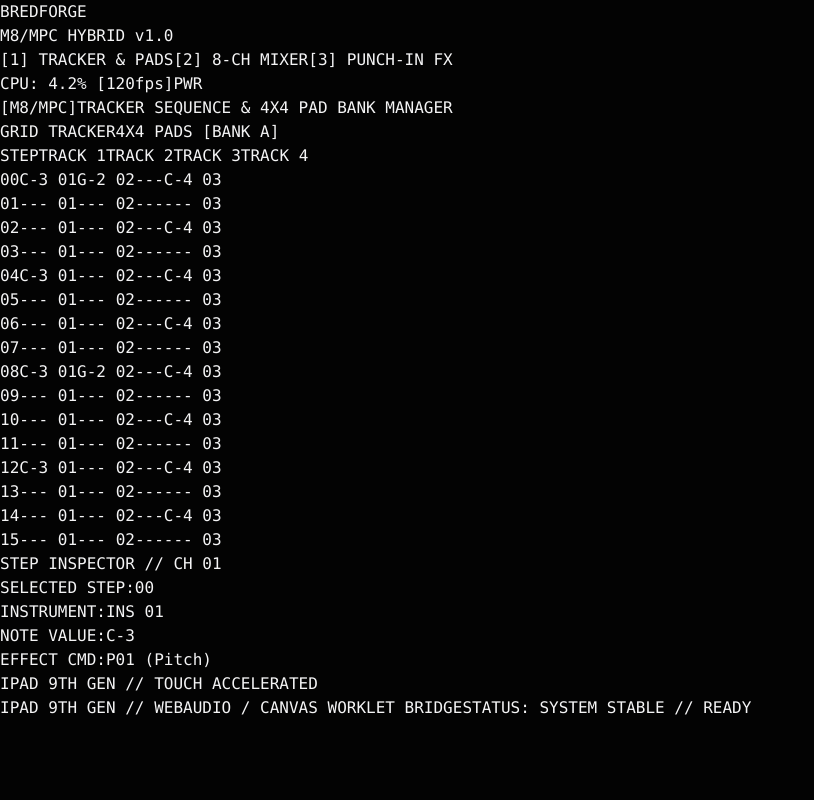
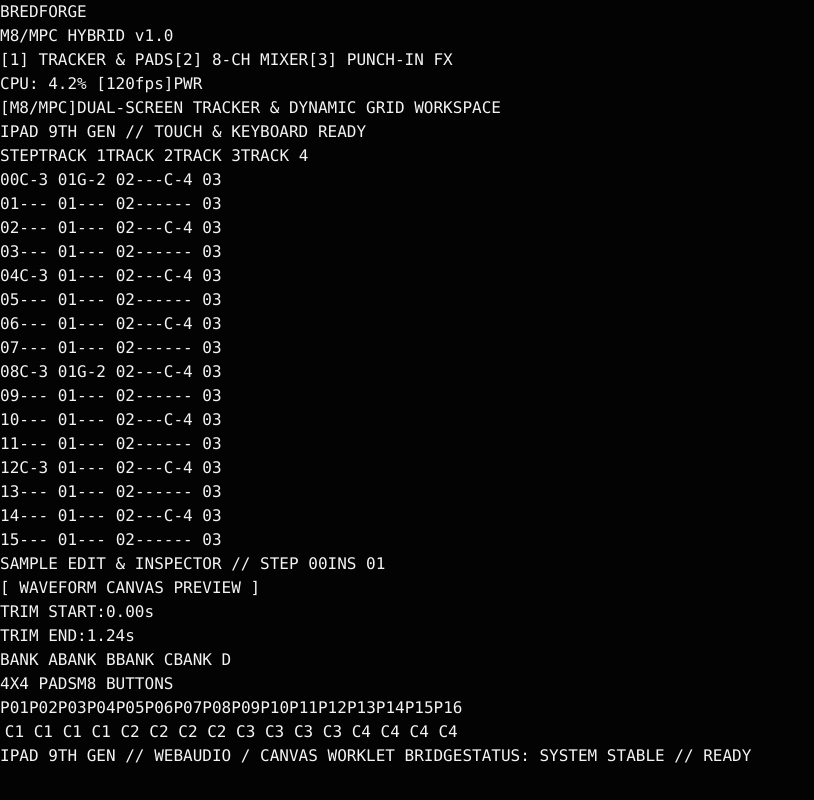
Before and after one commit to patromeo21/bredforge, a React (Vite) app: page / in a window 1280 px wide. Shown: the whole page, without its empty margins (0-814 px from the left). Built offline with nearby package versions, Linux system fonts and the light colour scheme.

Commit message:
REF: WS-02

```diff
--- a/src/components/tracker/DualScreenWorkspace.tsx
+++ b/src/components/tracker/DualScreenWorkspace.tsx
@@ -1,11 +1,11 @@
 // ============================================================================
-// BREDFORGE v1.0 — DUAL SCREEN TRACKER & 4X4 PAD WORKSPACE [REF: WORKSPACE-01]
+// BREDFORGE v1.0 — DUAL SCREEN TRACKER & 4X4 PAD / M8 GRID WORKSPACE [REF: WS-02]
 // ============================================================================
 
 import React, { useState } from 'react';
 
 export function DualScreenWorkspace() {
-  const [activeSubView, setActiveSubView] = useState<'tracker' | 'pads'>('tracker');
+  const [gridMode, setGridMode] = useState<'4x4' | 'm8'>('4x4');
   const [activeBank, setActiveBank] = useState<'A' | 'B' | 'C' | 'D'>('A');
   const [selectedStep, setSelectedStep] = useState<number>(0);
 
@@ -18,7 +18,7 @@ export function DualScreenWorkspace() {
     t4: { note: i % 2 === 0 ? 'C-4' : '---', ins: '03', cmd: 'F08' },
   }));
 
-  // 4x4 Pad definitions for Phase 14 PadBankManager
+  // 4x4 Pad definitions
   const pads = Array.from({ length: 16 }, (_, i) => ({
     id: i + 1,
     name: `PAD ${i + 1}`,
@@ -26,48 +26,38 @@ export function DualScreenWorkspace() {
     assignedIns: `INS 0${(i % 4) + 1}`,
   }));
 
+  // M8 Keypad mapping definition
+  const m8Keys = [
+    { label: 'UP', key: '▲', cmd: 'NAV_UP' },
+    { label: 'DOWN', key: '▼', cmd: 'NAV_DOWN' },
+    { label: 'LEFT', key: '◄', cmd: 'NAV_LEFT' },
+    { label: 'RIGHT', key: '►', cmd: 'NAV_RIGHT' },
+    { label: 'EDIT', key: 'E', cmd: 'EDIT_VAL' },
+    { label: 'OPTION', key: 'O', cmd: 'OPT_MENU' },
+    { label: 'SHIFT', key: 'S', cmd: 'MOD_SHIFT' },
+    { label: 'PLAY', key: 'P', cmd: 'SEQ_PLAY' },
+  ];
+
   return (
     <div className="absolute inset-0 flex flex-col bg-zinc-950 border border-zinc-800 rounded-lg p-3 font-mono select-none overflow-hidden">
-      {/* Sub-View Switcher Bar */}
+      {/* Top Header */}
       <div className="flex justify-between items-center pb-2 mb-3 border-b border-zinc-900 shrink-0">
         <div className="flex items-center gap-2">
           <span className="px-1.5 py-0.5 bg-amber-500/20 text-amber-400 text-[10px] rounded border border-amber-500/40">
             [M8/MPC]
           </span>
           <span className="font-bold tracking-wider text-xs text-zinc-200">
-            TRACKER SEQUENCE & 4X4 PAD BANK MANAGER
+            DUAL-SCREEN TRACKER & DYNAMIC GRID WORKSPACE
           </span>
         </div>
-
-        <div className="flex items-center gap-1 bg-zinc-900 p-0.5 rounded border border-zinc-800">
-          <button
-            onClick={() => setActiveSubView('tracker')}
-            className={`px-3 py-1 text-[10px] font-bold rounded cursor-pointer transition-all ${
-              activeSubView === 'tracker'
-                ? 'bg-amber-500 text-zinc-950 shadow'
-                : 'text-zinc-400 hover:text-zinc-200'
-            }`}
-          >
-            GRID TRACKER
-          </button>
-          <button
-            onClick={() => setActiveSubView('pads')}
-            className={`px-3 py-1 text-[10px] font-bold rounded cursor-pointer transition-all ${
-              activeSubView === 'pads'
-                ? 'bg-amber-500 text-zinc-950 shadow'
-                : 'text-zinc-400 hover:text-zinc-200'
-            }`}
-          >
-            4X4 PADS [BANK {activeBank}]
-          </button>
-        </div>
+        <span className="text-[10px] text-zinc-500">IPAD 9TH GEN // TOUCH & KEYBOARD READY</span>
       </div>
 
-      {/* Main Workspace Area */}
-      <div className="flex-1 relative min-h-0 flex gap-3 overflow-hidden">
-        {activeSubView === 'tracker' ? (
-          /* M8 Tracker Grid View */
-          <div className="flex-1 flex flex-col bg-zinc-900/40 border border-zinc-800 rounded-lg overflow-hidden">
+      {/* Main Dual Screen Container */}
+      <div className="flex-1 relative min-h-0 grid grid-cols-1 lg:grid-cols-12 gap-3 overflow-hidden">
+
+        {/* LEFT SCREEN: M8 GRID TRACKER (7 Cols) */}
+        <div className="lg:col-span-7 flex flex-col bg-zinc-900/40 border border-zinc-800 rounded-lg overflow-hidden">
           <div className="grid grid-cols-5 bg-zinc-900 px-3 py-1.5 text-[10px] font-bold text-amber-400 border-b border-zinc-800 shrink-0 text-center">
             <span>STEP</span>
             <span>TRACK 1</span>
@@ -106,89 +96,125 @@ export function DualScreenWorkspace() {
             ))}
           </div>
         </div>
-        ) : (
-          /* 4x4 Pad Bank Manager View */
-          <div className="flex-1 flex flex-col bg-zinc-900/40 border border-zinc-800 rounded-lg p-3 overflow-hidden">
-            {/* Bank Selectors */}
-            <div className="flex justify-between items-center mb-3 shrink-0">
-              <span className="text-xs font-bold text-zinc-300">PERFORMANCE BANKS A-D</span>
+
+        {/* RIGHT SCREEN: SAMPLE EDIT & DYNAMIC GRID CONTAINER (5 Cols) */}
+        <div className="lg:col-span-5 flex flex-col gap-3 min-h-0 overflow-hidden">
+
+          {/* Top Panel: Sample Edit & Step Parameters */}
+          <div className="bg-zinc-900/60 border border-zinc-800 rounded-lg p-3 flex flex-col gap-2 shrink-0">
+            <div className="flex justify-between items-center border-b border-zinc-800 pb-1.5">
+              <span className="text-[11px] font-bold text-amber-400">
+                SAMPLE EDIT & INSPECTOR // STEP {selectedStep.toString().padStart(2, '0')}
+              </span>
+              <span className="text-[9px] text-emerald-400 font-bold">INS 01</span>
+            </div>
+
+            {/* Mini Waveform & Trim Preview */}
+            <div className="w-full h-12 bg-zinc-950 border border-zinc-800 rounded relative overflow-hidden flex items-center justify-center">
+              <div className="absolute inset-x-0 h-0.5 bg-amber-500/30"></div>
+              <span className="text-[9px] text-zinc-600">[ WAVEFORM CANVAS PREVIEW ]</span>
+            </div>
+
+            <div className="grid grid-cols-2 gap-2 text-[10px]">
+              <div className="flex justify-between bg-zinc-950 p-1.5 rounded border border-zinc-800">
+                <span className="text-zinc-500">TRIM START:</span>
+                <span className="text-zinc-200">0.00s</span>
+              </div>
+              <div className="flex justify-between bg-zinc-950 p-1.5 rounded border border-zinc-800">
+                <span className="text-zinc-500">TRIM END:</span>
+                <span className="text-zinc-200">1.24s</span>
+              </div>
+            </div>
+          </div>
+
+          {/* Bottom Panel: Flip Toggle & Dynamic Grid Target */}
+          <div className="flex-1 bg-zinc-900/40 border border-zinc-800 rounded-lg p-3 flex flex-col min-h-0 overflow-hidden">
+
+            {/* Grid Flip Switcher Header */}
+            <div className="flex justify-between items-center mb-2 shrink-0">
               <div className="flex gap-1.5">
                 {(['A', 'B', 'C', 'D'] as const).map((bank) => (
                   <button
                     key={bank}
                     onClick={() => setActiveBank(bank)}
-                    className={`px-3 py-1 text-[10px] font-bold rounded border cursor-pointer transition-all ${
+                    className={`px-2 py-0.5 text-[9px] font-bold rounded border cursor-pointer ${
                       activeBank === bank
-                        ? 'bg-amber-500 text-zinc-950 border-amber-400 shadow-[0_0_10px_rgba(245,158,11,0.3)]'
-                        : 'bg-zinc-900 text-zinc-400 border-zinc-800 hover:border-zinc-700'
+                        ? 'bg-amber-500 text-zinc-950 border-amber-400'
+                        : 'bg-zinc-900 text-zinc-400 border-zinc-800'
                     }`}
                   >
                     BANK {bank}
                   </button>
                 ))}
               </div>
+
+              {/* Dedicated Grid Flip Toggle */}
+              <div className="flex items-center gap-1 bg-zinc-950 p-0.5 rounded border border-zinc-800">
+                <button
+                  onClick={() => setGridMode('4x4')}
+                  className={`px-2 py-0.5 text-[9px] font-bold rounded cursor-pointer transition-all ${
+                    gridMode === '4x4'
+                      ? 'bg-amber-500 text-zinc-950'
+                      : 'text-zinc-400 hover:text-zinc-200'
+                  }`}
+                >
+                  4X4 PADS
+                </button>
+                <button
+                  onClick={() => setGridMode('m8')}
+                  className={`px-2 py-0.5 text-[9px] font-bold rounded cursor-pointer transition-all ${
+                    gridMode === 'm8'
+                      ? 'bg-amber-500 text-zinc-950'
+                      : 'text-zinc-400 hover:text-zinc-200'
+                  }`}
+                >
+                  M8 BUTTONS
+                </button>
+              </div>
             </div>
 
-            {/* 4x4 Grid */}
-            <div className="grid grid-cols-4 gap-2 flex-1 min-h-0">
+            {/* Dynamic Grid Viewport */}
+            <div className="flex-1 min-h-0">
+              {gridMode === '4x4' ? (
+                /* 4x4 MPC Pad Grid */
+                <div className="grid grid-cols-4 gap-2 h-full">
                   {pads.map((pad) => (
                     <button
                       key={pad.id}
-                  className="flex flex-col justify-between p-3 bg-zinc-900/90 border border-zinc-800 hover:border-amber-500/50 rounded-lg text-left active:bg-amber-500 active:text-zinc-950 transition-all cursor-pointer group shadow-inner"
+                      className="flex flex-col justify-between p-2 bg-zinc-900/90 border border-zinc-800 hover:border-amber-500/50 rounded-lg text-left active:bg-amber-500 active:text-zinc-950 transition-all cursor-pointer group"
                     >
                       <div className="flex justify-between items-start w-full">
-                    <span className="text-[10px] font-bold text-amber-400 group-active:text-zinc-950">
-                      PAD {pad.id < 10 ? `0${pad.id}` : pad.id}
+                        <span className="text-[9px] font-bold text-amber-400 group-active:text-zinc-950">
+                          P{pad.id < 10 ? `0${pad.id}` : pad.id}
                         </span>
-                    <span className="w-1.5 h-1.5 rounded-full bg-emerald-500 shadow-[0_0_6px_rgba(16,185,129,0.8)]"></span>
+                        <span className="w-1.5 h-1.5 rounded-full bg-emerald-500"></span>
                       </div>
-
-                  <div className="flex flex-col">
-                    <span className="text-xs font-bold text-zinc-200 group-active:text-zinc-950">
-                      {pad.assignedIns}
-                    </span>
-                    <span className="text-[9px] text-zinc-500 group-active:text-zinc-900">
-                      NOTE: {pad.note}
-                    </span>
-                  </div>
-
-                  <span className="text-[8px] text-zinc-600 uppercase tracking-wider group-active:text-zinc-900">
-                    BANK {activeBank}
+                      <span className="text-[10px] font-bold text-zinc-200 group-active:text-zinc-950">
+                        {pad.note}
                       </span>
                     </button>
                   ))}
                 </div>
+              ) : (
+                /* M8 Hardware Button Grid */
+                <div className="grid grid-cols-2 sm:grid-cols-4 gap-2 h-full">
+                  {m8Keys.map((k, idx) => (
+                    <button
+                      key={idx}
+                      className="flex flex-col justify-center items-center p-2 bg-zinc-900 border border-zinc-800 hover:border-amber-400/60 rounded-lg active:bg-amber-500 active:text-zinc-950 cursor-pointer transition-all"
+                    >
+                      <span className="text-sm font-bold text-amber-400">{k.key}</span>
+                      <span className="text-[9px] font-bold tracking-wider text-zinc-300">{k.label}</span>
+                    </button>
+                  ))}
                 </div>
               )}
-
-        {/* Side Inspector Panel */}
-        <div className="w-56 bg-zinc-900/60 border border-zinc-800 rounded-lg p-3 hidden sm:flex flex-col gap-3 shrink-0">
-          <div className="text-[11px] font-bold text-amber-400 border-b border-zinc-800 pb-1.5">
-            STEP INSPECTOR // CH 01
-          </div>
-          <div className="flex flex-col gap-2 text-[10px] text-zinc-400">
-            <div className="flex justify-between bg-zinc-950 p-2 rounded border border-zinc-800">
-              <span>SELECTED STEP:</span>
-              <span className="text-amber-400 font-bold">{selectedStep.toString().padStart(2, '0')}</span>
-            </div>
-            <div className="flex justify-between bg-zinc-950 p-2 rounded border border-zinc-800">
-              <span>INSTRUMENT:</span>
-              <span className="text-emerald-400 font-bold">INS 01</span>
-            </div>
-            <div className="flex justify-between bg-zinc-950 p-2 rounded border border-zinc-800">
-              <span>NOTE VALUE:</span>
-              <span className="text-zinc-200 font-bold">C-3</span>
-            </div>
-            <div className="flex justify-between bg-zinc-950 p-2 rounded border border-zinc-800">
-              <span>EFFECT CMD:</span>
-              <span className="text-cyan-400 font-bold">P01 (Pitch)</span>
-            </div>
             </div>
 
-          <div className="mt-auto pt-2 border-t border-zinc-800 text-[9px] text-zinc-500">
-            IPAD 9TH GEN // TOUCH ACCELERATED
           </div>
+
         </div>
+
       </div>
     </div>
   );
```
Lines whose indentation alone changed are shown as unchanged.
